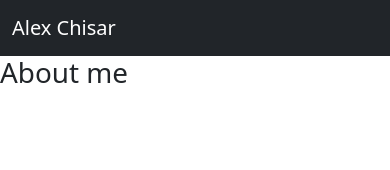
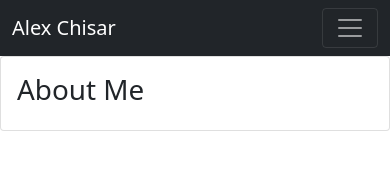
Before and after one commit to Arivas00/Portfolio, a plain HTML site: page index.html in a window 390 px wide. Drawn offline with nearby package versions, Linux system fonts and the light colour scheme.

Commit message:
Nav bar collapse fixed

```diff
--- a/index.html
+++ b/index.html
@@ -13,12 +13,14 @@
 <body>
 
     <header>
-        <nav class="navbar navbar-expand-lg navbar-dark bg-dark">
+        <nav class="navbar  navbar-expand-lg navbar-dark bg-dark">
             <div class="container-fluid">
-                <div class="navbar-brand">Alex Chisar</div>
-
-                <div class="collapse navbar-collapse" id="navbarSupportedContent">
-                    <ul class="navbar-nav me-auto mb-2 mb-lg-0">
+                <span class="navbar-brand mb-0 h1">Alex Chisar</span>
+                <button class="navbar-toggler" type="button" data-bs-toggle="collapse" data-bs-target="#navbarNav" aria-controls="navbarNav" aria-expanded="false" aria-label="Toggle navigation">
+                    <span class="navbar-toggler-icon"></span>
+                </button>
+                <div class="collapse navbar-collapse" id="navbarNav">
+                    <ul class="navbar-nav me-auto mb-2 mb-lg-0 ">
                         <li class="nav-item">
                             <a class="nav-link" href="index.html">About</a>
                         </li>
@@ -34,7 +36,11 @@
         </nav>
     </header>
     <main>
-    <h1>About me</h1>
+        <div class="card">
+            <div class="card-body">
+              <h1>About Me</h1>
+            </div>
+          </div>
     </main>
 </body>
 
```
Also changed, not shown: contact.html (+12 -6 lines), portfolio.html (+12 -6 lines).
